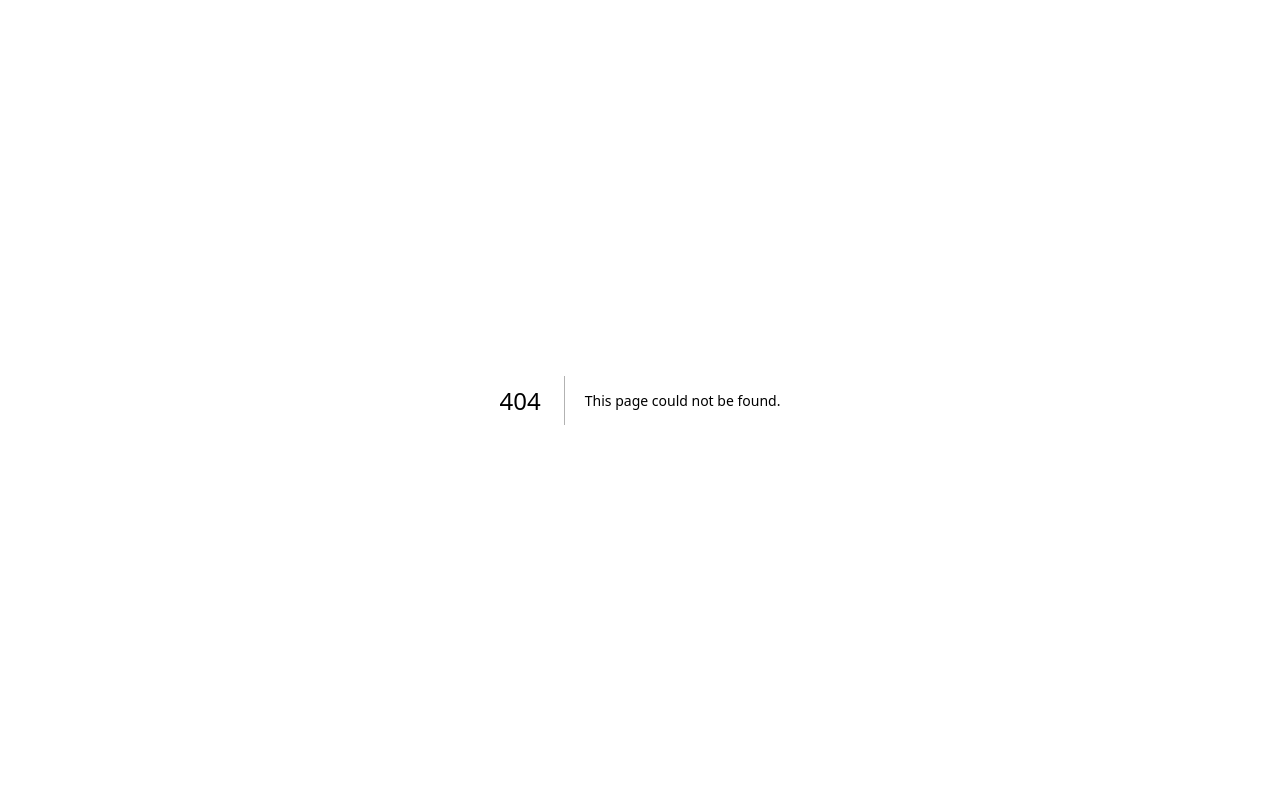
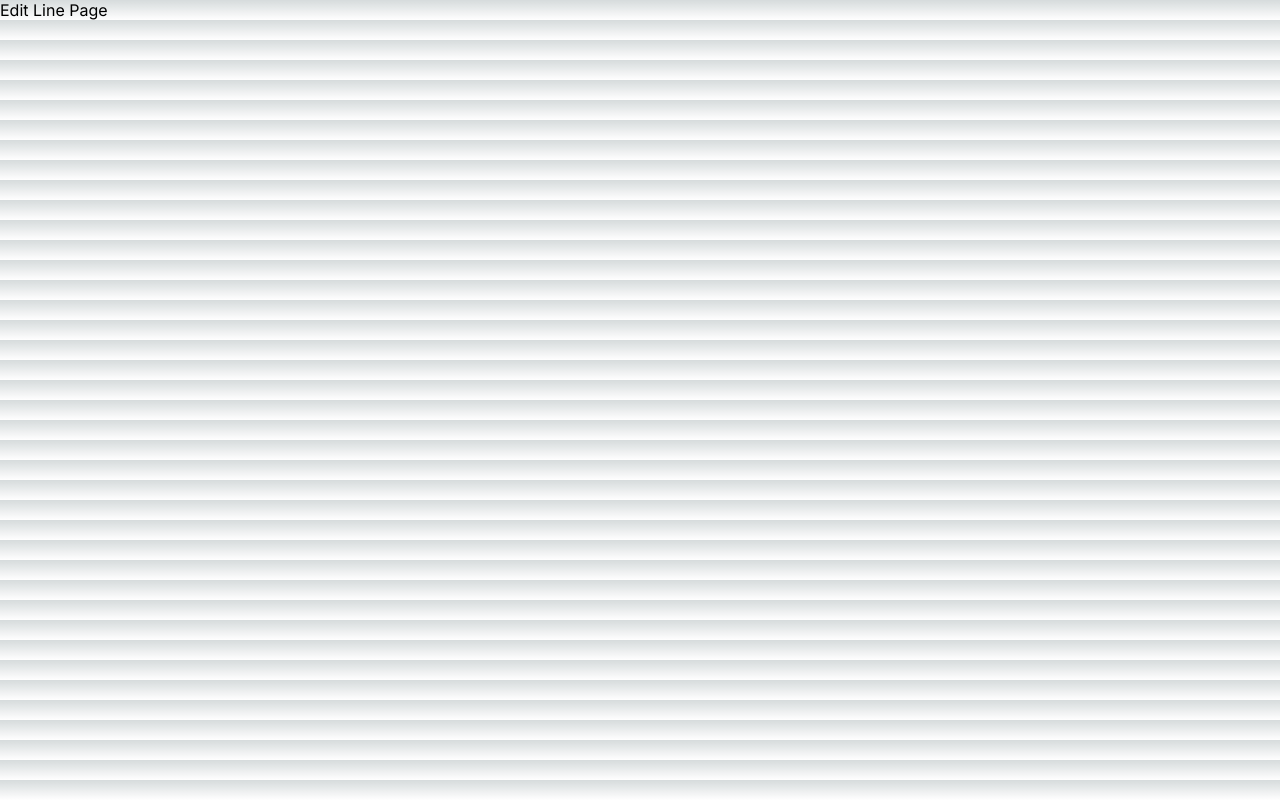
Before and after one commit to RTamayoB/travit-admin, a Next.js app: page /dashboard/lines/1/edit in a window 1280 px wide. Before the commit this address had no page. Built offline with nearby package versions, Linux system fonts and the light colour scheme.

Commit message:
Add edit line page

```diff
--- /dev/null
+++ b/app/dashboard/lines/[id]/edit/page.tsx
@@ -0,0 +1,3 @@
+export default function Page() {
+    return (<p>Edit Line Page</p>)
+}
```
